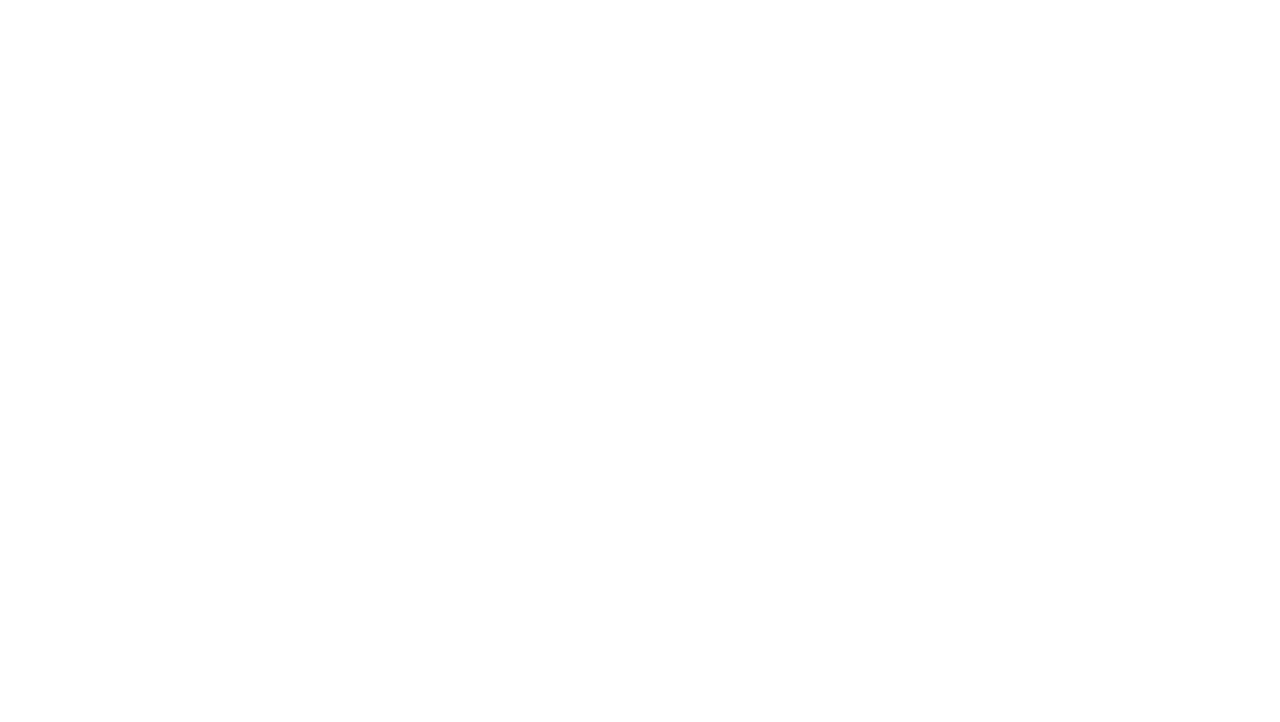
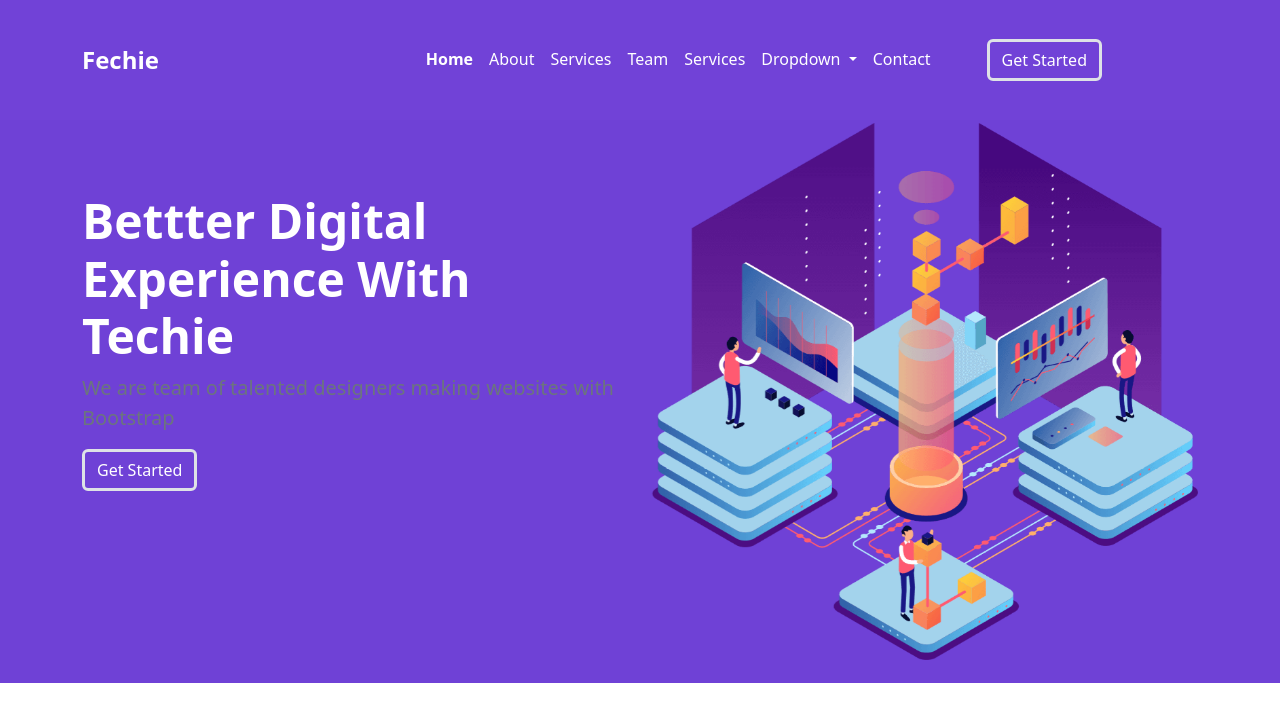
Before and after one commit to Ahmadou29/Techie_groupe, a plain HTML site: page index.html in a window 1280 px wide. Drawn offline with nearby package versions, Linux system fonts and the light colour scheme.

Commit message:
ajout du header

```diff
--- a/index.html
+++ b/index.html
@@ -9,8 +9,69 @@
     <link href="https://cdn.jsdelivr.net/npm/bootstrap@5.3.5/dist/css/bootstrap.min.css" rel="stylesheet" integrity="sha384-SgOJa3DmI69IUzQ2PVdRZhwQ+dy64/BUtbMJw1MZ8t5HZApcHrRKUc4W0kG879m7" crossorigin="anonymous">
   </head>
   <body>
+       <header>
+        <nav class="navbar navbar-expand-lg text-center fixed-top">
+            <div class="container py-3">
+              <a class="navbar-brand text-white fs-4 fw-bolder" href="#">Fechie</a>
+              <button class="navbar-toggler" type="button" data-bs-toggle="collapse" data-bs-target="#navbarNav" aria-controls="navbarNav" aria-expanded="false" aria-label="Toggle navigation">
+                <span class="navbar-toggler-icon"></span>
+              </button>
+              <div class="collapse navbar-collapse justify-content-end" id="navbarNav">
+                <ul class="navbar-nav me-5">
+                  <li class="nav-item fw-bolder">
+                    <a class="nav-link active text-white" aria-current="page" href="#">Home</a>
+                  </li>
+                  <li class="nav-item">
+                    <a class="nav-link text-white" href="#">About</a>
+                  </li>
+                  <li class="nav-item">
+                    <a class="nav-link text-white" href="#">Services</a>
+                  </li>
+                  <li class="nav-item">
+                    <a class="nav-link text-white" href="#">Team</a>
+                  </li>
+                  <li class="nav-item">
+                    <a class="nav-link text-white" href="#">Services</a>
+                  </li>
+                  <li class="nav-item dropdown">
+                    <a class="nav-link text-white dropdown-toggle" href="#" role="button" data-bs-toggle="dropdown" aria-expanded="false">
+                      Dropdown
+                    </a>
+                    <ul class="dropdown-menu">
+                      <li><a class="dropdown-item text-white" href="#">Action</a></li>
+                      <li><a class="dropdown-item text-white" href="#">Another action</a></li>
+                      <li><a class="dropdown-item text-white" href="#">Something else here</a></li>
+                    </ul>
+                  </li>
 
+                  <li class="nav-item">
+                    <a class="nav-link text-white me-5" href="#">Contact</a>
+                  </li>
 
+                  <button type="button" class="btn border border-3 justify-content-end rounded-2 me-5  text-white" href="#">Get Started</button>
+                </ul>
+              </div>
+            </div>
+        </nav>
+
+        <main id="home">
+            <div class="container py-5 ">
+                <div class="row py-5">
+                    <div class="col-md-6 py-5 mt-5 my-5 pt-5">
+                        <h1 class="display-5 fw-bolder text-white">Bettter Digital Experience With Techie</h1>
+                        <p class="fs-5 text-secondary">We are team of talented designers making websites with Bootstrap</p>
+                        <!-- <div class="nav-item border border-3 rounded-2 w-50 text-center"> -->
+                            <button type="button" class="btn border border-3 justify-content-end rounded-2 text-white" href="#">Get Started</button>
+                        <!-- </div> -->
+                    </div>
+                    <div class="col-md-6 box">
+                        <img src="images/hero-img.png" alt="" class="img-fluid">
+                    </div>
+                </div>
+            </div>
+        </main>
+       </header>
+     <SECtion></SECtion>
     <script src="https://cdn.jsdelivr.net/npm/bootstrap@5.3.5/dist/js/bootstrap.bundle.min.js" integrity="sha384-k6d4wzSIapyDyv1kpU366/PK5hCdSbCRGRCMv+eplOQJWyd1fbcAu9OCUj5zNLiq" crossorigin="anonymous"></script>
   </body>
 </html>
--- a/style.css
+++ b/style.css
@@ -0,0 +1,32 @@
+*{
+padding: 0;
+margin: 0;
+}
+nav{
+    height: 15vh;
+    background-color: hsl(259, 65%, 55%);
+}
+header{
+    background-color: #6f41d6;
+    /* height: 110vh; */
+}
+
+
+.box {
+    width: 100px;
+    height: 100px;
+    animation: move 3s infinite alternate ease-in-out;
+}
+
+@keyframes move {
+    from {
+      transform: translateY(20px);
+}
+    to {
+      transform: translateY(50px);
+    }
+}
+
+section{
+    height: 100vh;
+}
```
